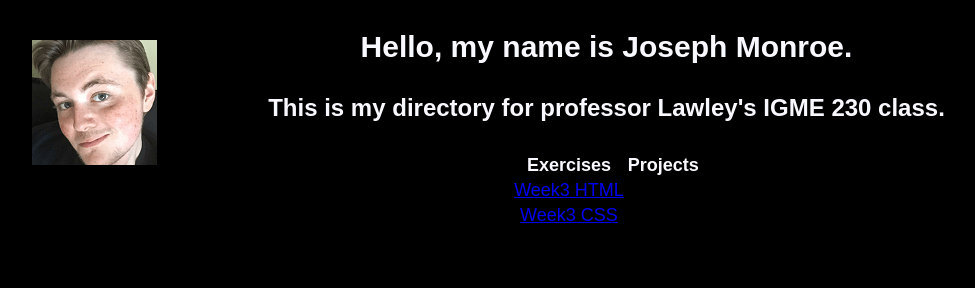
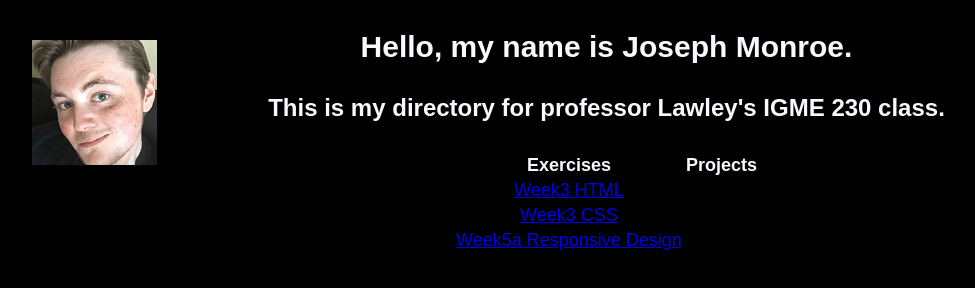
Before and after one commit to josephemonroe1996/igme230, a plain HTML site: page index.html in a window 1280 px wide. Shown: the whole page, without its empty margins (106-1081 px from the left). Drawn offline with Linux system fonts and the light colour scheme.

Commit message:
Update index.html

```diff
--- a/index.html
+++ b/index.html
@@ -25,6 +25,9 @@
         <tr>
             <td><a href = "https://josephemonroe1996.github.io/igme230/week3css/">Week3 CSS</a></td>
         </tr>
+        <tr>
+        <td><a href = "https://josephemonroe1996.github.io/igme230/week5responsivedesign/">Week5a Responsive Design</a></td>
+        </tr>
     </table>
 
 </body>
```
